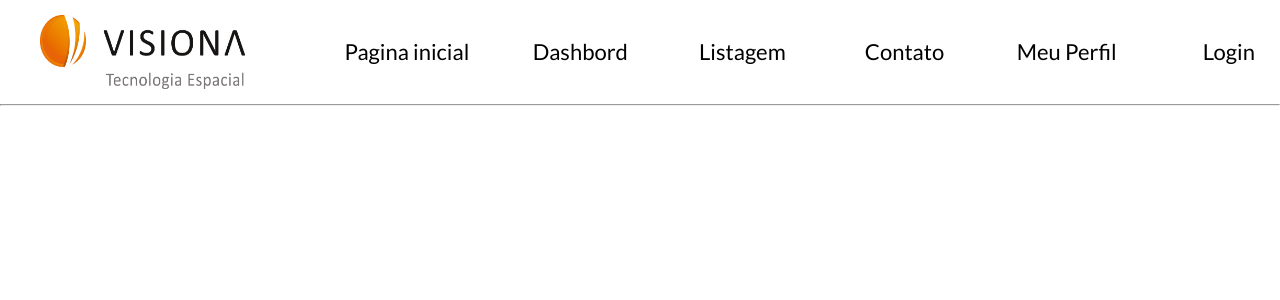
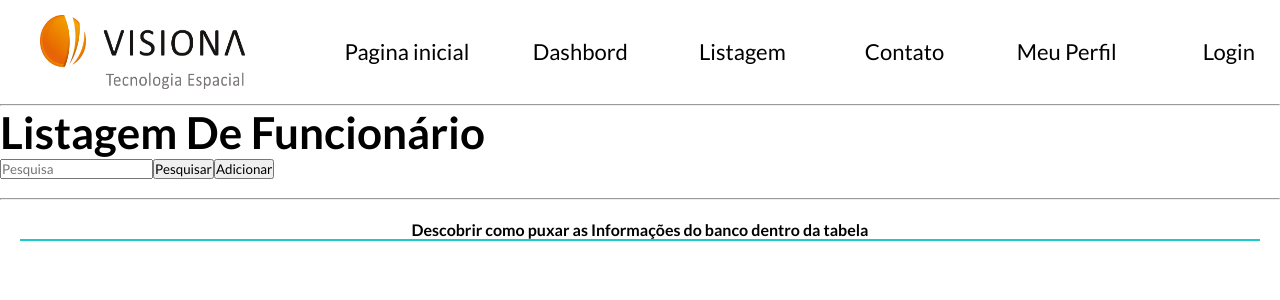
Before and after one commit to TechForce-ADS/Visiona, a React (Create React App) app in the folder Sprints/2_Sprint/codigo/: page /Listagem in a window 1280 px wide. Shown: the top 300 px of the page. Built offline with nearby package versions, Linux system fonts and the light colour scheme.

Commit message:
Inicio da Tabela
Foi adicionado na pagina de listagem o inicio da tabela

```diff
--- a/Sprints/2_Sprint/codigo/src/components/list/list.tsx
+++ b/Sprints/2_Sprint/codigo/src/components/list/list.tsx
@@ -1,11 +1,29 @@
 import React from 'react';
 import '../../App.css'
 
-const List: React.FC = () => {
+const Listagem: React.FC = () => {
   return (
     <>
+        <div>
+          <h1 className='title'> Listagem de Funcionário</h1>
+        </div>
+
+        <div className='Pesquisar'>
+          <input type="text" id="txtPesquisa" placeholder="Pesquisa"/>
+          <button id="btnPesquisar">Pesquisar</button>
+          <button id='btnAdicionar'> Adicionar</button>
+
+        </div>
+        <br></br>
+        <hr />
+
+        <div>
+          <h4>Descobrir como puxar as Informações do banco dentro da tabela</h4>
+
+
+        </div>
     </>
   )
 }
 
-export default List;
+export default Listagem;
--- a/Sprints/2_Sprint/codigo/src/components/navbar/navbar.tsx
+++ b/Sprints/2_Sprint/codigo/src/components/navbar/navbar.tsx
@@ -28,7 +28,7 @@ const Home: React.FC = () => {
                  */}
                 <Link to="/Home" className='nav-text'><div className="nav-text" id="home">Pagina inicial</div></Link>
                 <Link to="/Dashboard" className='nav-text'><div className="nav-text" id="dash"> Dashbord </div></Link>
-                <Link to="/List" className='nav-text'><div className="nav-text" id="list">Listagem</div></Link>
+                <Link to="/Listagem" className='nav-text'><div className="nav-text" id="list">Listagem</div></Link>
                 <Link to="/Contato" className='nav-text'><div className="nav-text" id="cont">Contato</div></Link>
                 <Link to="/Perfil" className='nav-text'><div className="nav-text" id="perf">Meu Perfil</div></Link>
                 <Link to="/Login" className='nav-text'><div className="nav-text" id="login">Login</div></Link>
@@ -41,7 +41,7 @@ const Home: React.FC = () => {
             <div className="menu">
                 <h4 id="Mhome">Pagina inicial</h4>
                 <h4 id="Mdash">Dashbord</h4>
-                <h4 id="Mlist">Listagem</h4>
+                <h4 id="Mlistagem">Listagem</h4>
                 <h4 id="Mcont">Contato</h4>
                 <h4 id="Mperf">Meu Perfil</h4>
                 <h4 id="MLogin">Login</h4>
--- a/Sprints/2_Sprint/codigo/src/index.tsx
+++ b/Sprints/2_Sprint/codigo/src/index.tsx
@@ -11,6 +11,7 @@ import Login from './components/login/Login';
 
 import { BrowserRouter, Routes, Route } from 'react-router-dom';
 import Footer from './components/footer/footer';
+import Listagem from './components/list/list';
 
 
 
@@ -20,7 +21,7 @@ ReactDOM.render(
       <Navbar />
         <Routes>
            <Route path='/Home' element={<Home />}/>
-           <Route path='/Login' element={<Login />}/>
+           <Route path='/Listagem' element={<Listagem />}/>
            <Route path='/Contato' element={<Contato />}/>
            <Route path='/Dashboard' element={<Dashboard />}/>
            <Route path='/Login' element={<Login />}/>
```
